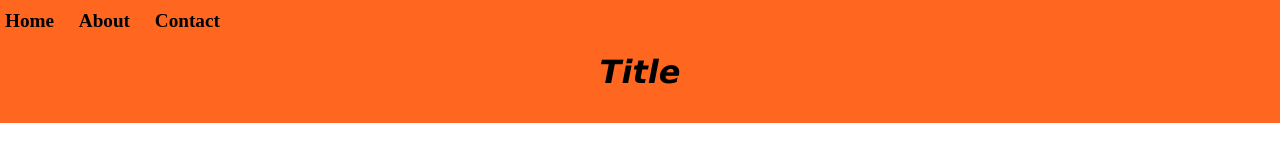
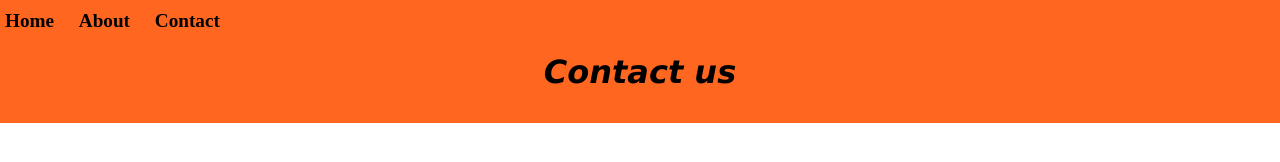
Before and after one commit to BogdanIGuess/AudioRecipes, a plain HTML site: page Contact.html in a window 1280 px wide. Drawn offline with Linux system fonts and the light colour scheme.

Commit message:
Update Contact.html

```diff
--- a/Contact.html
+++ b/Contact.html
@@ -16,9 +16,9 @@
                 <li><a href="Contact.html">Contact</a> </li>
             </ul>
         </nav>
-        <h1>Title</h1>
+        <h1>Contact us</h1>
     </header>
-    <section>Contact us text</section>
+    <section class="contact">You can reach me at: bogdan.gabriel.zainea@gmail.com</section>
 
 
 
```
